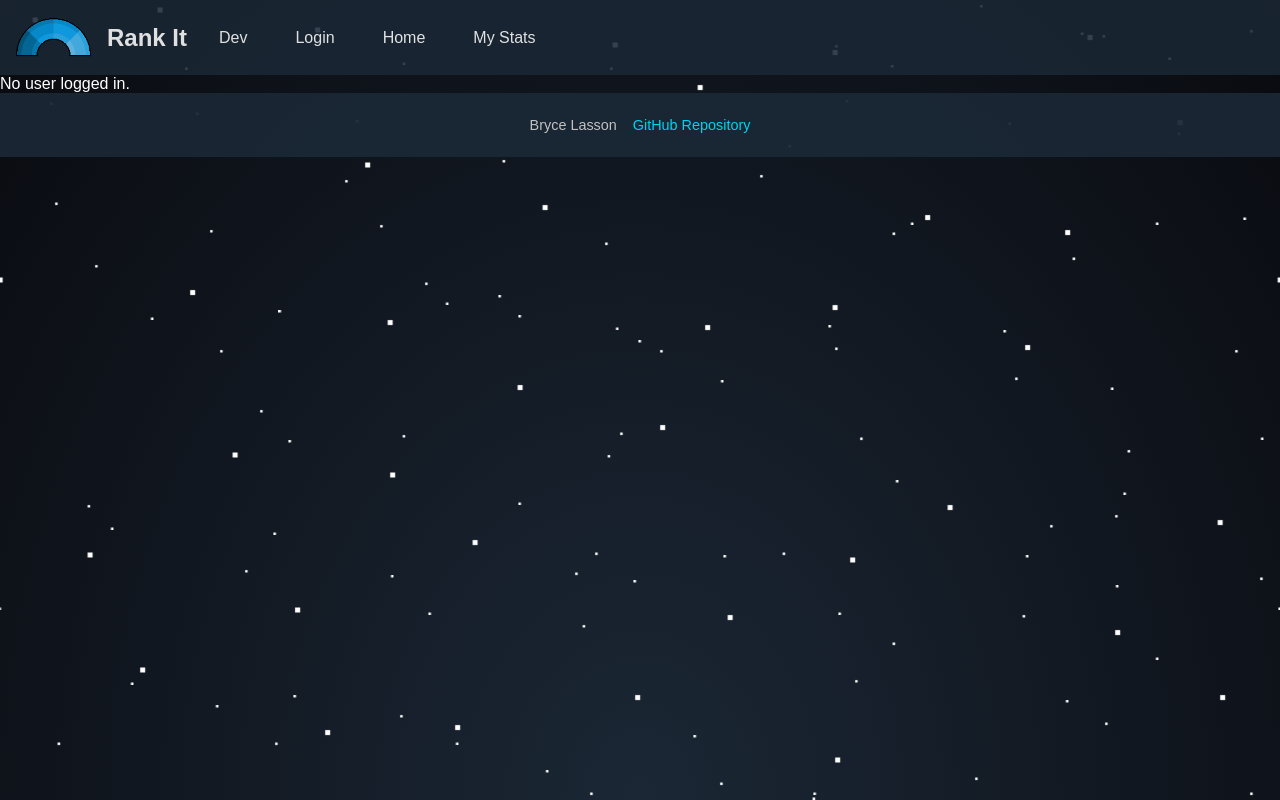
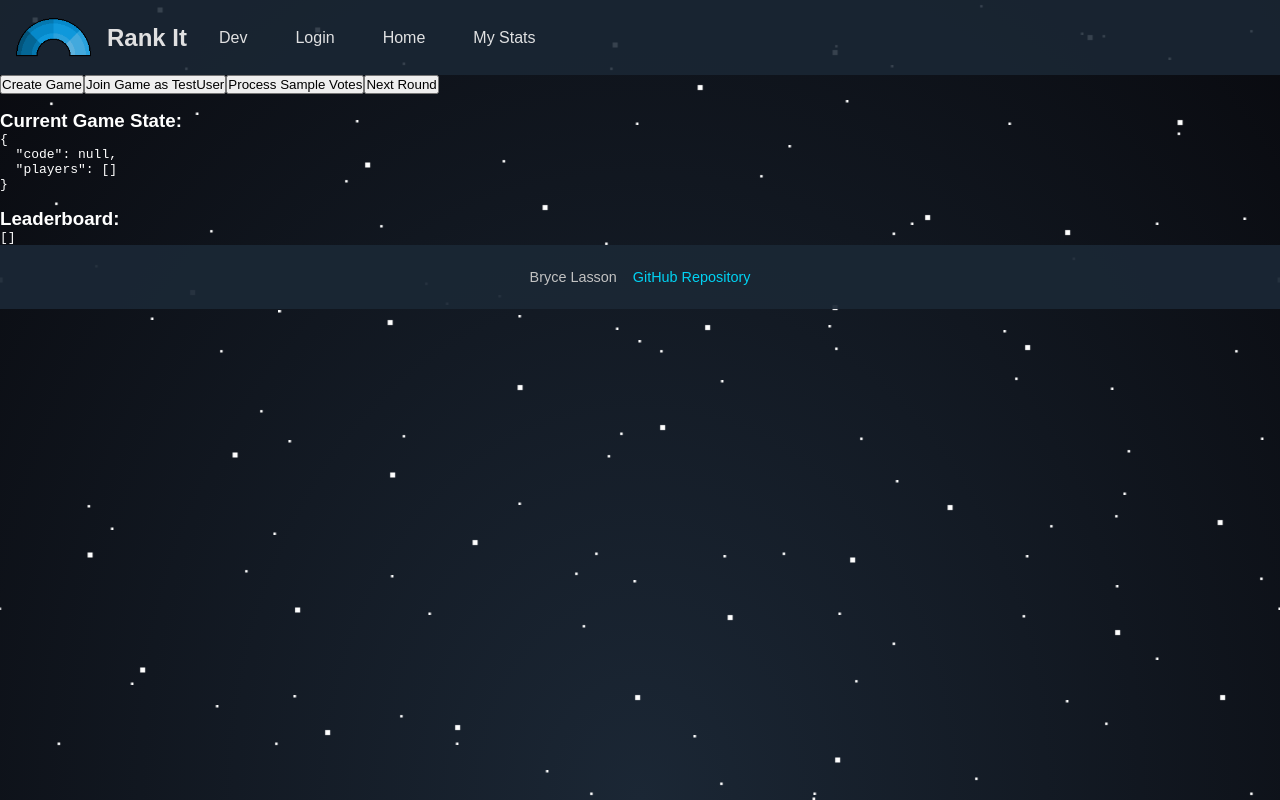
Before and after one commit to bolasson/startup, a React (Vite) app: page /dev in a window 1280 px wide. Built offline with nearby package versions, Linux system fonts and the light colour scheme.

Commit message:
Created initial useGameLogic hook, and a test environment for it on the Dev page

```diff
--- /dev/null
+++ b/src/customHooks/useGameLogic.jsx
@@ -0,0 +1,102 @@
+import { useState } from 'react';
+import { useGame } from '../customContext/gameContext.jsx';
+
+export default function useGameLogic() {
+    const { user, game, setGame, leaderboard, setLeaderboard } = useGame();
+    const [isProcessing, setIsProcessing] = useState(false);
+
+    // Create a game and initialize round management.
+    const createGame = () => {
+
+        setIsProcessing(true);
+        const gameCode = Math.floor(1000 + Math.random() * 9000).toString();
+
+        const newGame = {
+            code: gameCode,
+            players: user ? [user] : [],
+            clueTarget: Math.floor(Math.random() * 10) + 1,
+            currentRound: 1,
+            currentItIndex: 0,
+        };
+
+        setTimeout(() => {
+            setGame(newGame);
+            setIsProcessing(false);
+        }, 1000);
+
+        return gameCode;
+    };
+
+    // Simulate joining an existing game by verifying the code and adding the new player.
+    const joinGame = (code, newPlayer) => {
+
+        setIsProcessing(true);
+
+        setTimeout(() => {
+            if (game && game.code === code) {
+                setGame({ ...game, players: [...game.players, newPlayer] });
+            }
+            setIsProcessing(false);
+        }, 1000);
+    };
+
+    // Process all votes once every player (except the clue giver) has voted.
+    // Each vote object is expected to be: { username, voteValue }
+    const processVotes = (votes) => {
+
+        setIsProcessing(true);
+
+        setTimeout(() => {
+            setLeaderboard((prev) => {
+                const updated = [...prev];
+                const target = game.clueTarget || 5;
+                votes.forEach(({ username, voteValue }) => {
+                    let points = 0;
+                    if (voteValue === target) {
+                        points = 3;
+                    } else if (Math.abs(voteValue - target) === 1) {
+                        points = 1;
+                    }
+                    const index = updated.findIndex((player) => player.username === username);
+                    if (index !== -1) {
+                        updated[index].points += points;
+                    } else {
+                        updated.push({ username, points });
+                    }
+                });
+                return updated;
+            });
+            setIsProcessing(false);
+        }, 1000);
+    };
+
+    // Advance to the next round:
+    // - Increment the round counter.
+    // - Rotate the "it" player (by updating currentItIndex).
+    // - Update the clueTarget to a new random value.
+    // This simulates that each round a new clue giver is chosen and a new target is set.
+    const nextRound = () => {
+
+        setIsProcessing(true);
+
+        setTimeout(() => {
+
+            setGame((prevGame) => {
+                if (!prevGame || !prevGame.players || prevGame.players.length === 0) return prevGame;
+                const numPlayers = prevGame.players.length;
+                const newRound = (prevGame.currentRound || 1) + 1;
+                const newItIndex = (prevGame.currentItIndex + 1) % numPlayers;
+                return {
+                    ...prevGame,
+                    currentRound: newRound,
+                    currentItIndex: newItIndex,
+                    clueTarget: Math.floor(Math.random() * 10) + 1,
+                };
+            });
+
+            setIsProcessing(false);
+        }, 500);
+    };
+
+    return { createGame, joinGame, processVotes, nextRound, isProcessing };
+}
--- a/src/dev/dev.jsx
+++ b/src/dev/dev.jsx
@@ -1,20 +1,39 @@
 import React from 'react';
 import { useGame } from '../customContext/gameContext.jsx';
-import '../styles.css';
+import useGameLogic from '../customHooks/useGameLogic.jsx';
 
 export default function Dev() {
 
-    const { user } = useGame();
+    const { user, game, leaderboard } = useGame();
+    const { createGame, joinGame, processVotes, nextRound, isProcessing } = useGameLogic();
+
+    const sampleVotes = [
+        { username: 'Alice', voteValue: game ? game.clueTarget : 5 },
+        { username: 'Bob', voteValue: game ? game.clueTarget + 1 : 6 },
+        { username: 'Charlie', voteValue: game ? game.clueTarget - 1 : 4 },
+    ];
 
     return (
         <div>
-            {user ? (
-                <div className="user-details">
-                    <p><strong>Username:</strong> {user.username}</p>
-                </div>
-            ) : (
-                <p>No user logged in.</p>
-            )}
+            <div className="button-group" style={{ marginBottom: '1rem' }}>
+                <button onClick={createGame}>Create Game</button>
+                <button onClick={() => joinGame(game ? game.code : '0000', { username: 'TestUser' })}>
+                    Join Game as TestUser
+                </button>
+                <button onClick={() => processVotes(sampleVotes)}>
+                    Process Sample Votes
+                </button>
+                <button onClick={nextRound}>Next Round</button>
+            </div>
+            {isProcessing && <p>Processing...</p>}
+            <div className="game-state" style={{ marginTop: '1rem' }}>
+                <h3>Current Game State:</h3>
+                <pre>{JSON.stringify(game, null, 2)}</pre>
+            </div>
+            <div className="leaderboard-state" style={{ marginTop: '1rem' }}>
+                <h3>Leaderboard:</h3>
+                <pre>{JSON.stringify(leaderboard, null, 2)}</pre>
+            </div>
         </div>
     );
 }
```
